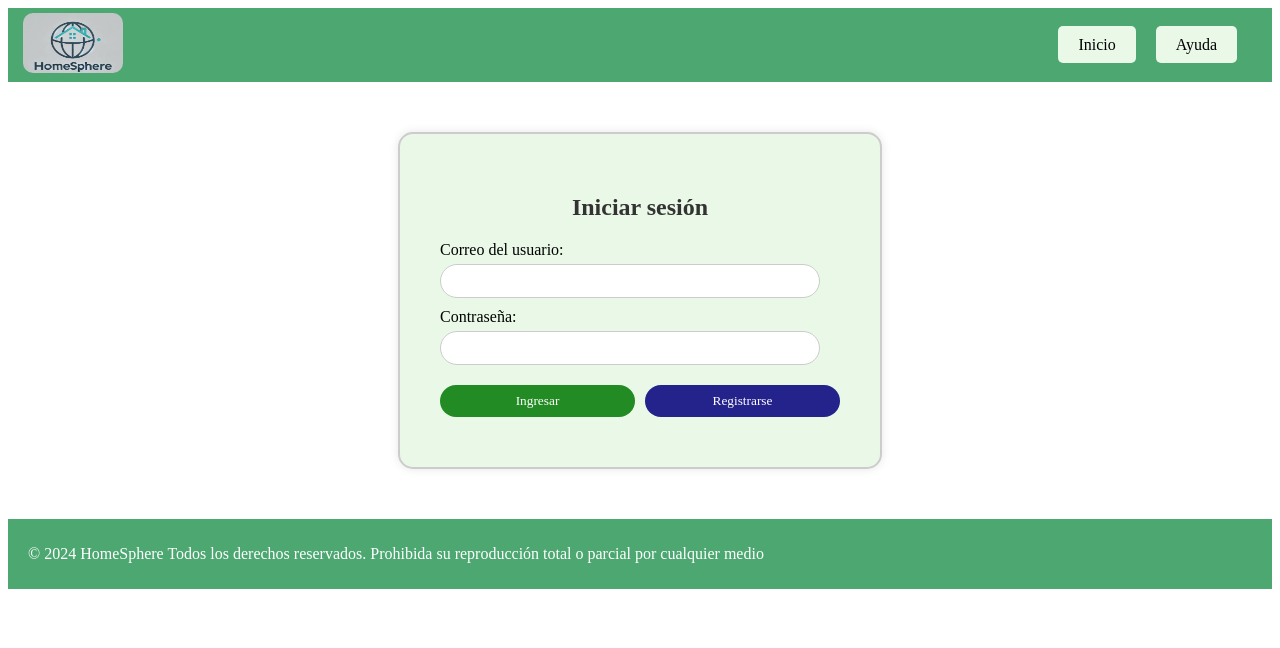
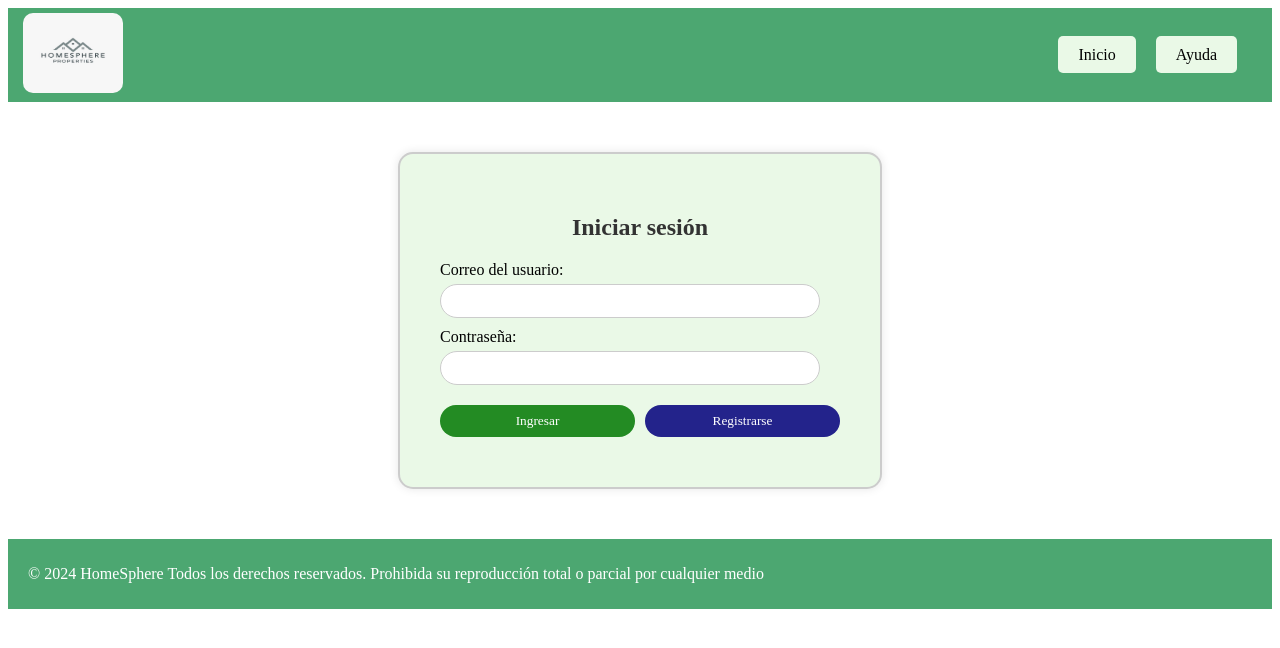
Before and after one commit to benbuselola/frontFingeso, a Vue app in the folder vue-project/: page /login in a window 1280 px wide. Shown: the top 648 px of the page. Built offline with nearby package versions, Linux system fonts and the light colour scheme.

Commit message:
cambios piolas

```diff
--- a/vue-project/src/views/actualizarDatosPerfil.vue
+++ b/vue-project/src/views/actualizarDatosPerfil.vue
@@ -1,7 +1,7 @@
 <template>
   <header>
     <div class="logo-section">
-      <img src="../components/images/image.png" alt="Nombre de la página" height="60">
+      <img src="../components/images/logoOficial.jpeg" alt="Nombre de la página" height="60">
     </div>
     <nav>
       <ul>
@@ -216,9 +216,8 @@ header {
 }
 header .logo-section img {
   width: 100px;
-  height: 60px;
+  height: 80px;
   border-radius: 10px;
-  text-decoration: none
 }
 
 .principal-button {
--- a/vue-project/src/views/actualizarDatosPropiedad.vue
+++ b/vue-project/src/views/actualizarDatosPropiedad.vue
@@ -1,7 +1,7 @@
 <template>
   <header>
     <div class="logo-section">
-      <img src="../components/images/image.png" alt="Nombre de la página" height="60">
+      <img src="../components/images/logoOficial.jpeg" alt="Nombre de la página" height="60">
     </div>
     <nav>
       <ul>
@@ -314,15 +314,14 @@ header {
   justify-content: space-between;
   align-items: center;
   padding: 5px 15px;
-  background-color: #C0E6BA;
+  background-color: #4ca771;
   color: white;
   text-decoration: none
 }
 header .logo-section img {
   width: 100px;
-  height: 60px;
+  height: 80px;
   border-radius: 10px;
-  text-decoration: none
 }
 
 
@@ -350,7 +349,7 @@ nav ul li a:hover {
   text-decoration: underline;
 }
 .buttonsNonUser {
-  background-color: #4CA771;
+  background-color: #EAF9E7;
   color: #013237;
   border: none;
   padding: 10px 20px;
@@ -377,6 +376,17 @@ nav ul li a:hover {
   background-color: #f9f9f9;
   box-shadow: 0 0 10px rgba(0, 0, 0, 0.1);
   margin-bottom: 20px;
+}
+
+.change-comuna, .change-tipo-propiedad, .change-tamano, .change-dormitorios, .change-banos, .change-precio, .change-descripcion {
+
+  padding: 20px;
+  border: 2px solid #ccc;
+  border-radius: 10px;
+  background-color: #EAF9E7;
+  box-shadow: 0 0 10px rgba(0, 0, 0, 0.1);
+  margin-bottom: 20px;
+
 }
 
 h2 {
@@ -406,7 +416,7 @@ h2 {
   display: block;
   width: 100%;
   padding: 10px;
-  background-color: #4CAF50; /* Botón con color de fondo igual al del header */
+  background-color: #4ca771; /* Botón con color de fondo igual al del header */
   color: white;
   border: none;
   border-radius: 5px;
--- a/vue-project/src/views/administracion.vue
+++ b/vue-project/src/views/administracion.vue
@@ -2,7 +2,7 @@
     <div class="container">
       <header>
         <div class="logo-section">
-          <img src="../components/images/image.png" alt="Nombre de la página" height="60">
+          <img src="../components/images/logoOficial.jpeg" alt="Nombre de la página" height="60">
         </div>
         <nav>
           <ul>
@@ -99,7 +99,8 @@
         </section>
       </div>
     </div>
-    <footer class>
+
+  <footer>
       <p class = "copyright">© 2024 HomeSphere Todos los derechos reservados. Prohibida su reproducción total o parcial por cualquier medio</p>
   </footer>
 </template>
@@ -187,13 +188,11 @@
     color: white;
   }
 
-  .logo-section img {
-    cursor: pointer;
+  header .logo-section img {
   width: 100px;
-    height: 60px;
+  height: 80px;
   border-radius: 10px;
 }
-
   .principal-button {
   background-color: #EAF9E7;
   color: black;
--- a/vue-project/src/views/login.vue
+++ b/vue-project/src/views/login.vue
@@ -2,7 +2,7 @@
   <header>
     <div class="logo-section">
       <a @click="navegarA('/principal')">
-        <img src="../components/images/image.png" alt="Nombre de la página" height="60">
+        <img src="../components/images/logoOficial.jpeg" alt="Nombre de la página" height="60">
       </a>
     </div>
     <nav>
@@ -97,9 +97,8 @@ header {
   color: white;
 }
 header .logo-section img {
-  cursor: pointer;
   width: 100px;
-  height: 60px;
+  height: 80px;
   border-radius: 10px;
 }
 
--- a/vue-project/src/views/perfil.vue
+++ b/vue-project/src/views/perfil.vue
@@ -3,7 +3,7 @@
     <header class="header">
       <div class="logo-section">
         <a @click="navigateTologo('/principal')">
-          <img src="../components/images/image.png" alt="Nombre de la página" height="60" @click="navigateTologo('/principal')">
+          <img src="../components/images/logoOficial.jpeg" alt="Nombre de la página" height="60" @click="navigateTologo('/principal')">
         </a>
       </div>
       <nav class="nav">
@@ -154,9 +154,8 @@ header {
 }
 header .logo-section img {
   width: 100px;
-  height: 60px;
+  height: 80px;
   border-radius: 10px;
-  text-decoration: none
 }
 
 
--- a/vue-project/src/views/principalPage.vue
+++ b/vue-project/src/views/principalPage.vue
@@ -358,6 +358,10 @@ nav ul li a:hover {
   margin: 0 auto;
 }
 
+.prop{
+  background-color: #EAF9E7;
+}
+
 footer {
   display: flex;
   padding: 10px 20px;
--- a/vue-project/src/views/propiedadPerfil.vue
+++ b/vue-project/src/views/propiedadPerfil.vue
@@ -2,7 +2,7 @@
   <div>
     <header class="header">
       <div class="logo-section">
-        <img src="../components/images/image.png" alt="Nombre de la página" height="60">
+        <img src="../components/images/logoOficial.jpeg" alt="Nombre de la página" height="60">
       </div>
       <nav class="nav">
         <ul class="nav-list">
@@ -187,9 +187,8 @@ header {
 }
 header .logo-section img {
   width: 100px;
-  height: 60px;
+  height: 80px;
   border-radius: 10px;
-  text-decoration: none
 }
 
 
--- a/vue-project/src/views/propiedadesAdministracion.vue
+++ b/vue-project/src/views/propiedadesAdministracion.vue
@@ -1,7 +1,7 @@
 <template>
   <header>
     <div class="logo-section">
-      <img src="../components/images/image.png" alt="Nombre de la página" height="60">
+      <img src="../components/images/logoOficial.jpeg" alt="Nombre de la página" height="60">
     </div>
     <nav>
       <ul>
@@ -125,10 +125,9 @@ header {
   color: white;
 }
 
-.logo-section img {
-  cursor: pointer;
+header .logo-section img {
   width: 100px;
-  height: 60px;
+  height: 80px;
   border-radius: 10px;
 }
 
--- a/vue-project/src/views/publicarPropiedad.vue
+++ b/vue-project/src/views/publicarPropiedad.vue
@@ -1,7 +1,7 @@
 <template>
   <header>
     <div class="logo-section">
-      <img src="../components/images/image.png" alt="Nombre de la página" height="60">
+      <img src="../components/images/logoOficial.jpeg" alt="Nombre de la página" height="60">
     </div>
     <nav>
       <ul>
@@ -179,9 +179,8 @@ header {
 }
 header .logo-section img {
   width: 100px;
-  height: 60px;
+  height: 80px;
   border-radius: 10px;
-  text-decoration: none
 }
 
 .principal-button {
--- a/vue-project/src/views/registro.vue
+++ b/vue-project/src/views/registro.vue
@@ -2,7 +2,7 @@
   <header>
     <div class="logo-section">
       <a @click="navigateTo('/principal')">
-        <img src="../components/images/image.png" alt="Nombre de la página" height="60">
+        <img src="../components/images/logoOficial.jpeg" alt="Nombre de la página" height="60">
       </a>
     </div>
     <nav>
@@ -123,9 +123,8 @@ header {
   color: white;
 }
 header .logo-section img {
-  cursor: pointer;
   width: 100px;
-  height: 60px;
+  height: 80px;
   border-radius: 10px;
 }
 
--- a/vue-project/src/views/soporte.vue
+++ b/vue-project/src/views/soporte.vue
@@ -2,7 +2,7 @@
     <header>
       <div class="logo-section">
         <a  @click="navigateTo('/principal')">
-        <img src="../components/images/image.png" alt="Nombre de la página" height="60">
+        <img src="../components/images/logoOficial.jpeg" alt="Nombre de la página" height="60">
       </a>
       </div>
       <nav>
@@ -95,9 +95,8 @@ header {
 }
 header .logo-section img {
   width: 100px;
-  height: 60px;
+  height: 80px;
   border-radius: 10px;
-  text-decoration: none
 }
 
 .principal-button {
```
Lines whose indentation alone changed are shown as unchanged.
